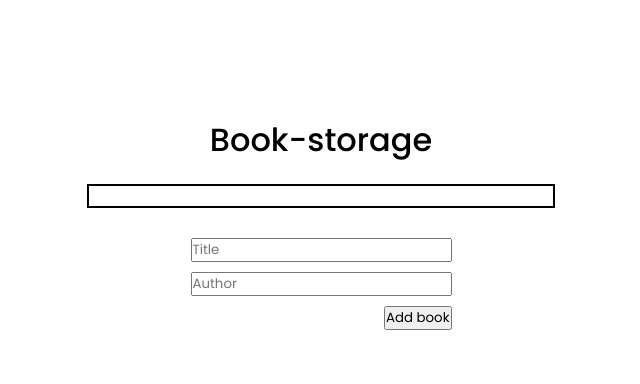
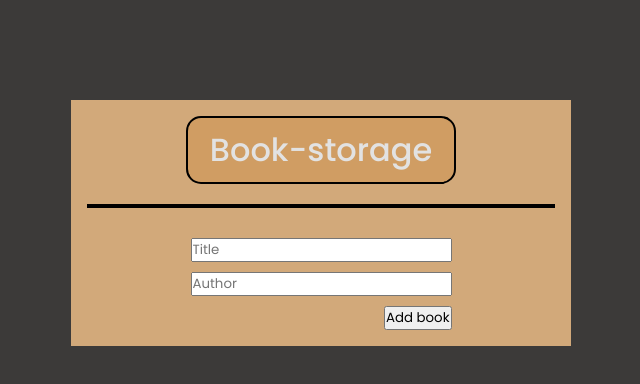
Before and after one commit to tchasinga/Book-library, a plain HTML site: page index.html in a window 1280 px wide. Shown: the whole page, without its empty margins (319-959 px from the left). Drawn offline with Linux system fonts and the light colour scheme.

Commit message:
Add color styling

```diff
--- a/style.css
+++ b/style.css
@@ -11,10 +11,12 @@ body {
   margin: 0 auto;
   max-width: 1400px;
   padding: 0;
-  background: #fff;
+  background: #3C3A39;
 }
 
 main {
+  color: #E2E2E2;
+  background: #D2A97A;
   display: flex;
   flex-direction: column;
   justify-content: center;
@@ -28,13 +30,16 @@ main {
 .textBook {
   font-size: 2rem;
   font-weight: 500;
-  color: #000;
+  background: #cf934f85;
+  border: 2px black solid;
+  border-radius: 15px;
+  padding: 8px 22px;
 }
 
 #book-container {
+  background: #cf934f85;
   width: 100%;
   border: 2px black solid;
-  padding: 10px;
 }
 
 #book-list {
@@ -44,11 +49,11 @@ main {
 }
 
 tr {
+  padding: 5px;
   display: flex;
   flex-direction: row;
   justify-content: space-between;
   align-items: center;
-  margin-bottom: 8px;
 }
 
 .getClose {
```
